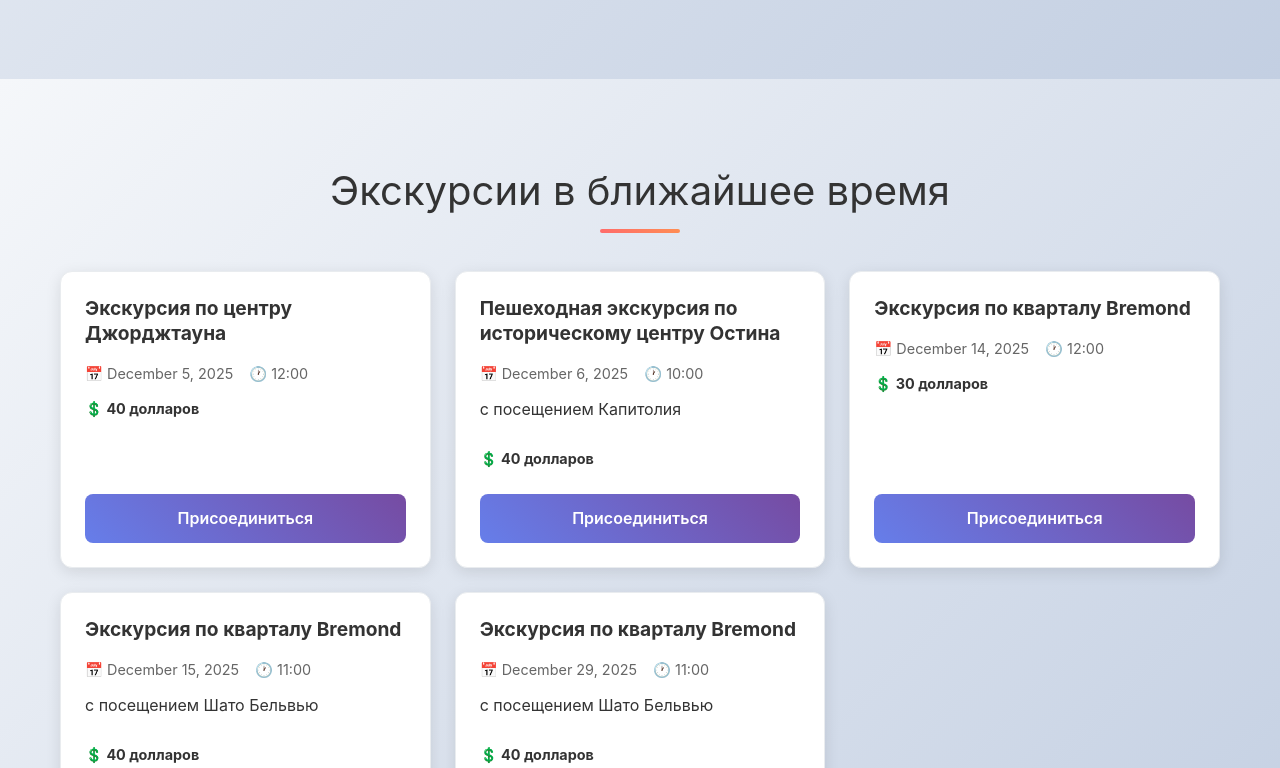
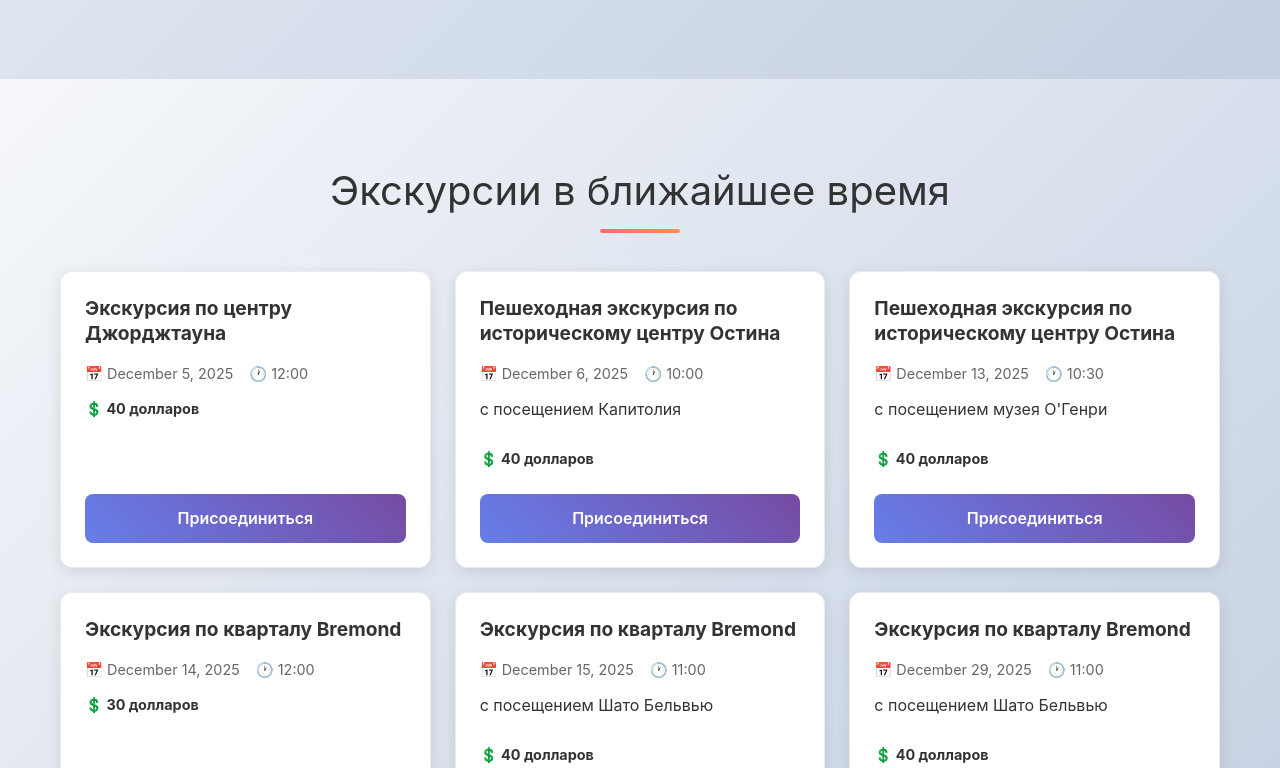
Before and after one commit to tatiana-act/nextjs-boilerplate, a Next.js app: page / in a window 1280 px wide. Shown: the part 6381-7149 px from the top of the page. Built offline with nearby package versions, Linux system fonts and the light colour scheme.

Commit message:
new tour

```diff
--- a/data/upcomingTours.ts
+++ b/data/upcomingTours.ts
@@ -16,6 +16,14 @@ export const upcomingTours: UpcomingTourEvent[] = [
         time: '10:00',
         price: 40,
         bonus: '️с посещением Капитолия'
+    },
+    {
+        id: 'tour33',
+        tourProgramId: 'Acap',
+        date: '2025-12-13',
+        time: '10:30',
+        price: 40,
+        bonus: "с посещением музея О'Генри"
     },
     {
         id: 'tour30',
```
